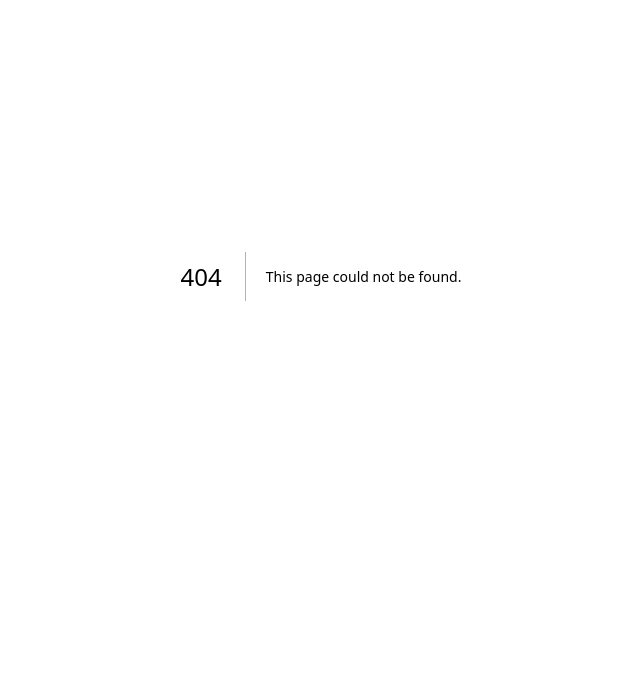
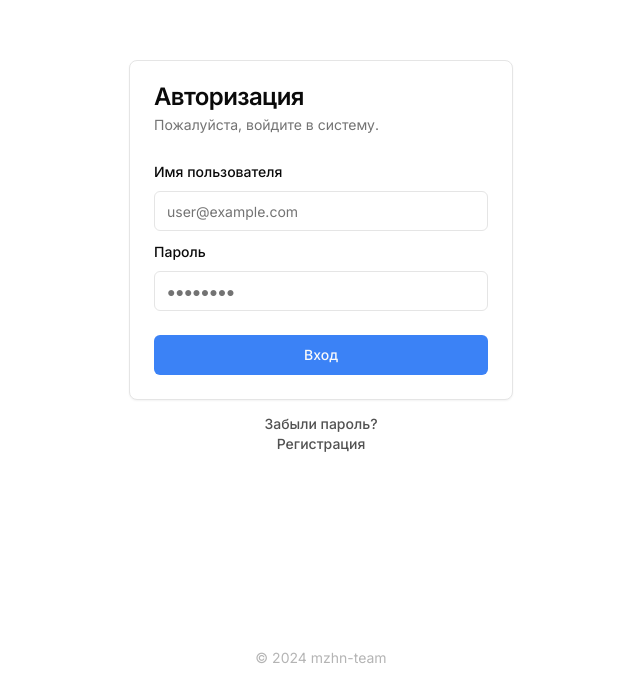
Before and after one commit to hackaton-templates/react-auth-template, a Next.js app: page /signin in a window 1280 px wide. Before the commit this address had no page. Shown: the part 124-800 px from the top of the page, without its empty margins (319-959 px from the left). Built offline with nearby package versions, Linux system fonts and the light colour scheme.

Commit message:
feat: add /signin page template
add signin form validation

```diff
--- /dev/null
+++ b/src/app/(auth)/layout.tsx
@@ -0,0 +1,17 @@
+import PageFooter from "@/components/page-footer";
+
+export default function Layout({
+  children,
+}: Readonly<{
+  children: React.ReactNode;
+}>) {
+  return (
+    <>
+      <div></div>
+      <section className="grow flex flex-col justify-center items-center">
+        {children}
+      </section>
+      <PageFooter className="mt-auto" />
+    </>
+  );
+}
--- /dev/null
+++ b/src/app/(auth)/signin/page.tsx
@@ -0,0 +1,43 @@
+"use client";
+
+import * as Alert from "@/components/ui/alert-dialog";
+import SignInForm from "@/components/auth/sign-in-form";
+import { Button } from "@/components/ui/button";
+import { useState } from "react";
+
+export default function Page() {
+  const [alertOpened, setAlertOpened] = useState(false);
+
+  return (
+    <div className="flex flex-col">
+      <SignInForm />
+      <Button
+        className="pt-6 h-6 opacity-75"
+        variant="link"
+        onClick={(e) => setAlertOpened(true)}
+      >
+        Забыли пароль?
+      </Button>
+      <Button className="h-6 opacity-75" variant="link">
+        Регистрация
+      </Button>
+
+      <Alert.AlertDialog open={alertOpened} onOpenChange={setAlertOpened}>
+        <Alert.AlertDialogContent>
+          <Alert.AlertDialogHeader>
+            <Alert.AlertDialogTitle className="text-lg font-semibold">
+              Забыли пароль?
+            </Alert.AlertDialogTitle>
+            <Alert.AlertDialogDescription>
+              Пожалуйста, обратитесь к техническому отделу для восстановления
+              доступа.
+            </Alert.AlertDialogDescription>
+          </Alert.AlertDialogHeader>
+          <Alert.AlertDialogFooter>
+            <Alert.AlertDialogCancel>Закрыть</Alert.AlertDialogCancel>
+          </Alert.AlertDialogFooter>
+        </Alert.AlertDialogContent>
+      </Alert.AlertDialog>
+    </div>
+  );
+}
--- /dev/null
+++ b/src/components/auth/sign-in-form.tsx
@@ -0,0 +1,88 @@
+"use client";
+
+import {
+  Card,
+  CardHeader,
+  CardTitle,
+  CardDescription,
+  CardContent,
+  CardFooter,
+} from "@/components/ui/card";
+import { Input } from "@/components/ui/input";
+import { Button } from "@/components/ui/button";
+import { SubmitHandler, useForm } from "react-hook-form";
+import { SignInDto } from "@/lib/dto/auth.dto";
+import { zodResolver } from "@hookform/resolvers/zod";
+import signInForm from "@/lib/forms/sign-in.form";
+import { z } from "zod";
+import {
+  Form,
+  FormControl,
+  FormField,
+  FormItem,
+  FormLabel,
+  FormMessage,
+} from "@/components/ui/form";
+
+export default function SignInForm() {
+  const form = useForm<z.infer<typeof signInForm>>({
+    resolver: zodResolver(signInForm),
+    defaultValues: {
+      username: "",
+      password: "",
+    },
+  });
+
+  const handleSubmit: SubmitHandler<SignInDto> = async (data) => {
+    // TODO
+  };
+
+  return (
+    <Card className="min-w-96">
+      <CardHeader>
+        <CardTitle>Авторизация</CardTitle>
+        <CardDescription>Пожалуйста, войдите в систему.</CardDescription>
+      </CardHeader>
+      <Form {...form}>
+        <form onSubmit={form.handleSubmit(handleSubmit)}>
+          <CardContent>
+            <FormField
+              control={form.control}
+              name="username"
+              render={({ field }) => (
+                <FormItem>
+                  <FormLabel>Имя пользователя</FormLabel>
+                  <FormControl>
+                    <Input placeholder="user@example.com" {...field} />
+                  </FormControl>
+                  <FormMessage />
+                </FormItem>
+              )}
+            />
+            <FormField
+              control={form.control}
+              name="password"
+              render={({ field }) => (
+                <FormItem className="mt-2">
+                  <FormLabel>Пароль</FormLabel>
+                  <FormControl>
+                    <Input placeholder="●●●●●●●●" type="password" {...field} />
+                  </FormControl>
+                  <FormMessage />
+                </FormItem>
+              )}
+            />
+          </CardContent>
+          <CardFooter>
+            <Button
+              type="submit"
+              className="w-full bg-blue-500 hover:bg-blue-400 active:bg-blue-600"
+            >
+              Вход
+            </Button>
+          </CardFooter>
+        </form>
+      </Form>
+    </Card>
+  );
+}
--- /dev/null
+++ b/src/lib/dto/auth.dto.ts
@@ -0,0 +1,4 @@
+import { z } from "zod";
+import signInForm from "../forms/sign-in.form";
+
+export type SignInDto = z.infer<typeof signInForm>;
--- /dev/null
+++ b/src/lib/forms/sign-in.form.ts
@@ -0,0 +1,6 @@
+import { z } from "zod";
+
+export default z.object({
+  username: z.string().min(4),
+  password: z.string().min(6),
+});
```
